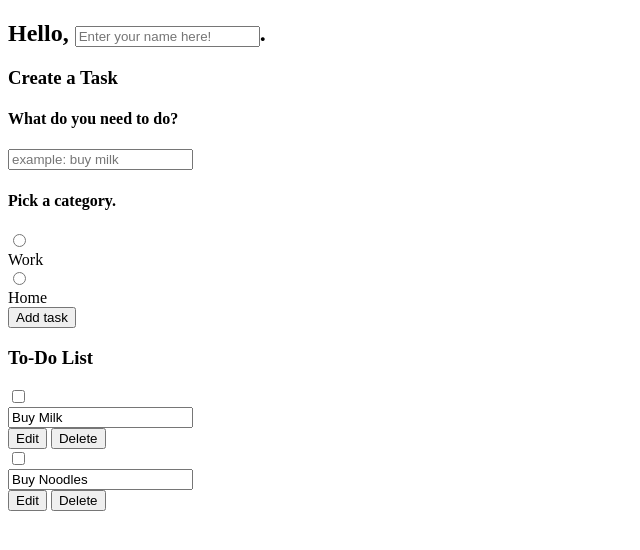
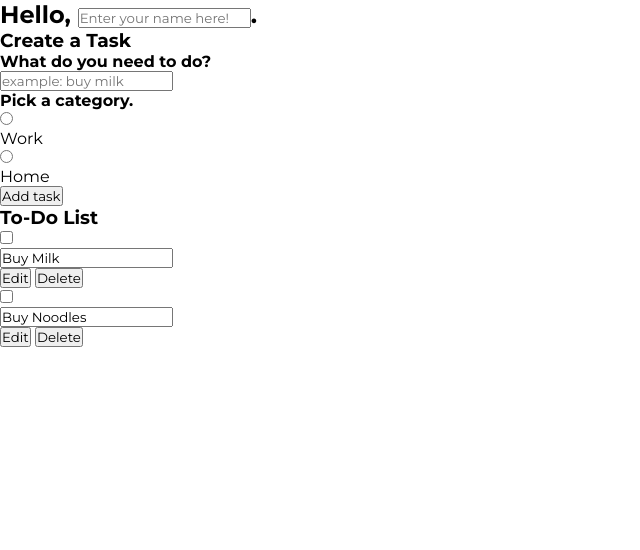
Before and after one commit to kathrynljackson/todo-list-categories, a plain HTML site: page index.html in a window 1280 px wide. Shown: the whole page, without its empty margins (0-640 px from the left). Drawn offline with Linux system fonts and the light colour scheme.

Commit message:
Add default styling

```diff
--- a/style.css
+++ b/style.css
@@ -10,3 +10,10 @@
     --work-glow: 0px 0px 4px navy;
     --home-glow: 0px 0px 4px darkgreen;
 }
+
+* {
+    margin: 0;
+    padding: 0;
+    box-sizing: border-box;
+    font-family: 'montserrat', sans-serif;
+}
```
